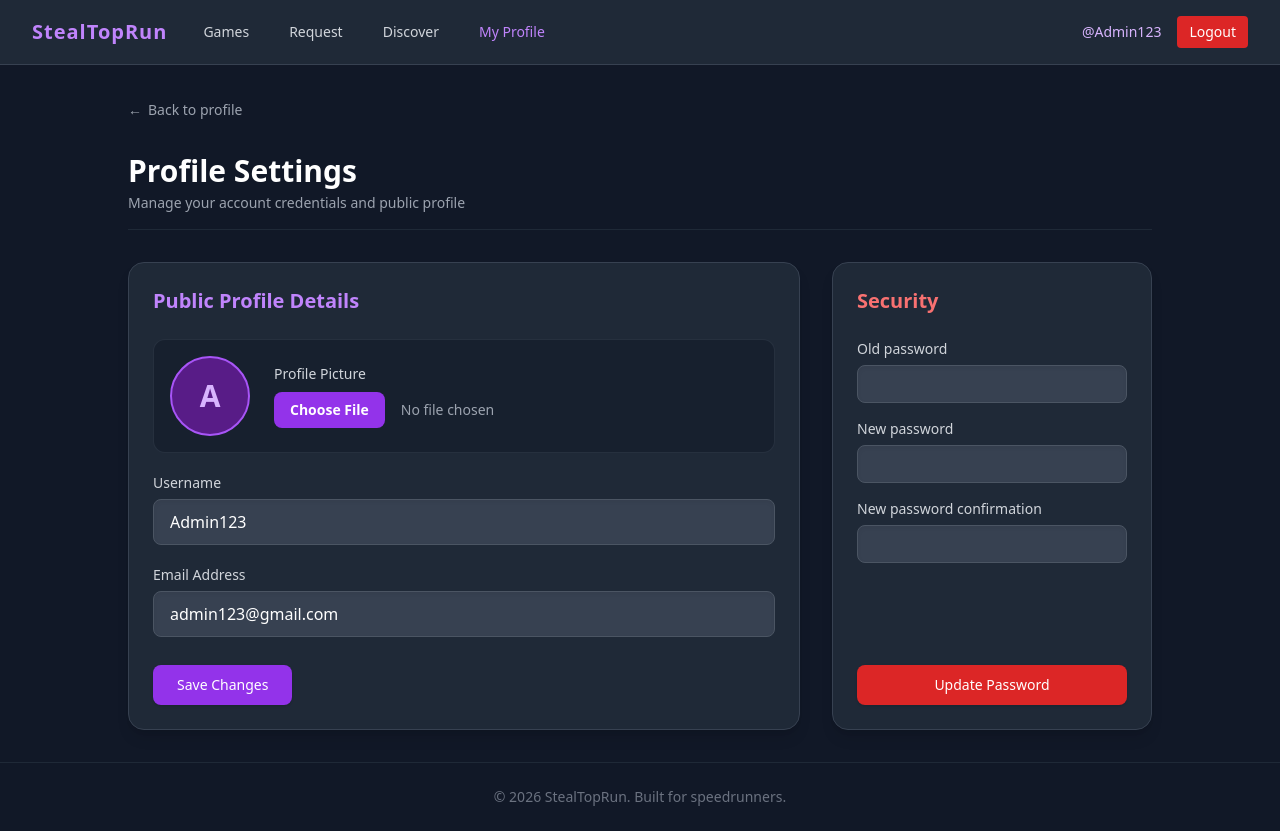
After one commit to Patmiko/StealTopRun-67, a Django app: page /user/Admin123/edit/ in a window 1280 px wide. The commit adds this page. Run offline with Django 5.2, Linux system fonts and the light colour scheme; a user stored in the database is signed in; data comes from the database, SQL or seed files in the repository; some libraries are stand-ins or nearby versions.

Commit message:
feat: Add edit profil view and my profile section in the navbar.

```diff
--- a/main/forms.py
+++ b/main/forms.py
@@ -1,7 +1,7 @@
 from django import forms
 from django.forms import formset_factory
 from django.contrib.admin.widgets import FilteredSelectMultiple
-from .models import Category, Game, GameRequest, SpeedrunTypeRequest, UserReport, SpeedrunReport, Speedrun
+from .models import Category, Game, GameRequest, SpeedrunTypeRequest, UserReport, SpeedrunReport, Speedrun, User
 import re
 
 
@@ -172,3 +172,25 @@ class SpeedrunReportForm(forms.ModelForm):
         widgets = {
             'description': forms.Textarea(attrs={'rows': 4}),
         }
+
+class UserProfileEditForm(forms.ModelForm):
+    class Meta:
+        model = User
+        fields = ['username', 'email', 'profile_picture']
+        widgets = {
+            'username': forms.TextInput(attrs={
+                'class': 'w-full bg-gray-700 border border-gray-600 rounded-lg px-4 py-2.5 text-white focus:outline-none focus:border-purple-500 transition shadow-inner'
+            }),
+            'email': forms.EmailInput(attrs={
+                'class': 'w-full bg-gray-700 border border-gray-600 rounded-lg px-4 py-2.5 text-white focus:outline-none focus:border-purple-500 transition shadow-inner'
+            }),
+            'profile_picture': forms.FileInput(attrs={
+                'class': 'w-full text-sm text-gray-400 file:mr-4 file:py-2 file:px-4 file:rounded-lg file:border-0 file:text-sm file:font-semibold file:bg-purple-600 file:text-white hover:file:bg-purple-700 file:cursor-pointer transition'
+            }),
+        }
+
+    def clean_username(self):
+        username = self.cleaned_data.get('username')
+        if User.objects.filter(username=username).exclude(pk=self.instance.pk).exists():
+            raise forms.ValidationError("This username is already taken.")
+        return username
--- a/main/templates/base.html
+++ b/main/templates/base.html
@@ -40,6 +40,12 @@
                                 class="px-3 py-2 rounded-md text-sm font-medium transition
                                 {% if request.resolver_match.url_name == 'discover' %} text-purple-400 {% else %} text-gray-300 hover:text-white {% endif %}">
                                 Discover
+                            </a>
+
+                            <a href="{% url 'user-profile' username=user.username %}"
+                                class="px-3 py-2 rounded-md text-sm font-medium transition
+                                {% if request.resolver_match.kwargs.username == user.username and request.resolver_match.url_name in 'user-profile edit-profile' %} text-purple-400 {% else %} text-gray-300 hover:text-white {% endif %}">
+                                My Profile
                             </a>
                         </div>
                     {% endif %}
--- /dev/null
+++ b/main/templates/user/edit-profile.html
@@ -0,0 +1,146 @@
+{% extends 'base.html' %}
+
+{% block title %}Edit {{ profile_user.username }}'s Profile - StealTopRun{% endblock %}
+
+{% block content %}
+<div class="max-w-5xl mx-auto space-y-8">
+    <a href="{% url 'user-profile' username=profile_user.username %}" class="inline-flex items-center text-sm text-gray-400 hover:text-purple-400 transition-colors font-medium group">
+        <span class="transform group-hover:-translate-x-1 transition-transform mr-1.5">&larr;</span> Back to profile
+    </a>
+    <div class="flex items-center justify-between border-b border-gray-800 pb-4">
+        <div>
+            <h1 class="text-3xl font-extrabold text-white">Profile Settings</h1>
+            <p class="text-gray-400 text-sm mt-1">Manage your account credentials and public profile</p>
+        </div>
+    </div>
+
+    {% if messages %}
+        <div class="space-y-4">
+            {% for message in messages %}
+                <div class="p-4 rounded-xl border text-sm font-medium shadow-md transition
+                    {% if message.tags == 'success' %}
+                        bg-green-900/40 border-green-500/50 text-green-300
+                    {% elif message.tags == 'error' %}
+                        bg-red-900/40 border-red-500/50 text-red-300
+                    {% else %}
+                        bg-blue-900/40 border-blue-500/50 text-blue-300
+                    {% endif %}">
+                    {{ message }}
+                </div>
+            {% endfor %}
+        </div>
+    {% endif %}
+
+    <div class="grid grid-cols-1 md:grid-cols-3 gap-8 items-stretch">
+
+        <div class="md:col-span-2 bg-gray-800 border border-gray-700 rounded-2xl p-6 shadow-lg flex flex-col h-full justify-between">
+            <div>
+                <h2 class="text-xl font-bold text-purple-400 mb-6">Public Profile Details</h2>
+
+                <form method="POST" enctype="multipart/form-data" class="space-y-5">
+                    {% csrf_token %}
+                    <input type="hidden" name="action" value="update_profile">
+
+                    <div class="flex flex-col sm:flex-row items-center gap-6 bg-gray-900/50 p-4 rounded-xl border border-gray-700/50">
+                        <div class="flex-shrink-0" id="avatar-container">
+                            {% if profile_user.profile_picture %}
+                                <img id="profile-avatar" src="{{ profile_user.profile_picture.url }}" alt="Preview" class="w-20 h-20 rounded-full object-cover border-2 border-purple-500 shadow-md">
+                            {% else %}
+                                <div id="profile-avatar" class="w-20 h-20 rounded-full bg-purple-900 border-2 border-purple-500 flex items-center justify-center text-3xl font-extrabold text-purple-300 uppercase">
+                                    {{ profile_user.username|make_list|first }}
+                                </div>
+                            {% endif %}
+                        </div>
+                        <div class="flex-grow w-full">
+                            <label class="block text-sm font-medium text-gray-300 mb-2">Profile Picture</label>
+                            <div id="avatar-input-wrapper">
+                                {{ profile_form.profile_picture }}
+                            </div>
+                            {% if profile_form.profile_picture.errors %}
+                                <p class="text-red-400 text-xs mt-1">{{ profile_form.profile_picture.errors.0 }}</p>
+                            {% endif %}
+                        </div>
+                    </div>
+
+                    <div>
+                        <label for="{{ profile_form.username.id_for_label }}" class="block text-sm font-medium text-gray-300 mb-1.5">Username</label>
+                        {{ profile_form.username }}
+                        {% if profile_form.username.errors %}
+                            <p class="text-red-400 text-xs mt-1">{{ profile_form.username.errors.0 }}</p>
+                        {% endif %}
+                    </div>
+
+                    <div>
+                        <label for="{{ profile_form.email.id_for_label }}" class="block text-sm font-medium text-gray-300 mb-1.5">Email Address</label>
+                        {{ profile_form.email }}
+                        {% if profile_form.email.errors %}
+                            <p class="text-red-400 text-xs mt-1">{{ profile_form.email.errors.0 }}</p>
+                        {% endif %}
+                    </div>
+
+                    <div class="pt-2">
+                        <button type="submit" class="w-full sm:w-auto bg-purple-600 hover:bg-purple-700 text-white font-medium text-sm px-6 py-2.5 rounded-lg shadow transition cursor-pointer">
+                            Save Changes
+                        </button>
+                    </div>
+                </form>
+            </div>
+        </div>
+
+        <div class="bg-gray-800 border border-gray-700 rounded-2xl p-6 shadow-lg flex flex-col h-full">
+            <form method="POST" class="flex flex-col h-full justify-between">
+                {% csrf_token %}
+                <input type="hidden" name="action" value="change_password">
+
+                <div>
+                    <h2 class="text-xl font-bold text-red-400 mb-6">Security</h2>
+                    <div class="space-y-4">
+                        {% for field in password_form %}
+                            <div>
+                                <label for="{{ field.id_for_label }}" class="block text-sm font-medium text-gray-300 mb-1.5">{{ field.label }}</label>
+                                <input
+                                    type="{{ field.field.widget.input_type }}"
+                                    name="{{ field.html_name }}"
+                                    id="{{ field.id_for_label }}"
+                                    class="w-full bg-gray-700 border border-gray-600 rounded-lg px-4 py-2 text-white text-sm focus:outline-none focus:border-purple-500 transition shadow-inner"
+                                    required
+                                >
+                                {% if field.errors %}
+                                    <p class="text-red-400 text-xs mt-1">{{ field.errors.0 }}</p>
+                                {% endif %}
+                            </div>
+                        {% endfor %}
+                    </div>
+                </div>
+
+                <div class="pt-6">
+                    <button type="submit" class="w-full bg-red-600 hover:bg-red-700 text-white font-medium text-sm px-4 py-2.5 rounded-lg shadow transition cursor-pointer">
+                        Update Password
+                    </button>
+                </div>
+            </form>
+        </div>
+
+    </div>
+</div>
+
+<script>
+    document.addEventListener("DOMContentLoaded", function() {
+        const fileInput = document.querySelector('#avatar-input-wrapper input[type="file"]');
+        const container = document.getElementById('avatar-container');
+
+        if (fileInput) {
+            fileInput.addEventListener('change', function(e) {
+                const file = e.target.files[0];
+                if (file) {
+                    const reader = new FileReader();
+                    reader.onload = function(event) {
+                        container.innerHTML = `<img id="profile-avatar" src="${event.target.result}" alt="Preview" class="w-20 h-20 rounded-full object-cover border-2 border-purple-500 shadow-md">`;
+                    };
+                    reader.readAsDataURL(file);
+                }
+            });
+        }
+    });
+</script>
+{% endblock %}
--- a/main/urls.py
+++ b/main/urls.py
@@ -11,6 +11,8 @@ urlpatterns = [
     path('user/register', views.RegisterView.as_view(), name='user-register'),
     path('user/logout', views.LogoutView.as_view(), name='user-logout'),
     path('user/<str:username>/', views.UserProfileView.as_view(), name='user-profile'),
+    path('user/<str:username>/edit/', views.EditUserProfileView.as_view(), name='edit-profile'),
+
 
     # Games & Leaderboards
     path('games/', views.GamesView.as_view(), name='game-list'),
--- a/main/views.py
+++ b/main/views.py
@@ -1,14 +1,15 @@
 from django.shortcuts import render, redirect, get_object_or_404
-from django.contrib.auth import authenticate, login, logout
+from django.contrib.auth import authenticate, login, logout, update_session_auth_hash
 from django.utils.decorators import method_decorator
 from django.contrib.auth.decorators import login_required
+from django.contrib.auth.forms import PasswordChangeForm
 from django.contrib import messages
 from django.utils import timezone
 from datetime import timedelta
 from django.db.models import Count, Q, Prefetch
 from django.views import View
 from .models import User, Game, Speedrun, SpeedrunType
-from .forms import SpeedrunForm, GameRequestForm, SpeedrunTypeRequestForm, UserReportForm, SpeedrunReportForm
+from .forms import SpeedrunForm, GameRequestForm, SpeedrunTypeRequestForm, UserReportForm, SpeedrunReportForm, UserProfileEditForm
 import json
 
 
@@ -79,6 +80,64 @@ class UserProfileView(View):
             'user_runs': user_runs,
         }
         return render(request, 'user/profile.html', context)
+
+@method_decorator(login_required(login_url='user-login'), name='dispatch')
+class EditUserProfileView(View):
+    def get(self, request, username, *args, **kwargs):
+        profile_user = get_object_or_404(User, username=username)
+
+        if request.user != profile_user:
+            messages.error(request, "You cannot edit someone else's profile.")
+            return redirect('user-profile', username=profile_user.username)
+
+        profile_form = UserProfileEditForm(instance=profile_user)
+        password_form = PasswordChangeForm(user=profile_user)
+
+        context = {
+            'profile_user': profile_user,
+            'profile_form': profile_form,
+            'password_form': password_form,
+        }
+        return render(request, 'user/edit-profile.html', context)
+
+    def post(self, request, username, *args, **kwargs):
+        profile_user = get_object_or_404(User, username=username)
+
+        if request.user != profile_user:
+            messages.error(request, "You cannot edit someone else's profile.")
+            return redirect('user-profile', username=profile_user.username)
+
+        action = request.POST.get('action')
+        profile_form = UserProfileEditForm(instance=profile_user)
+        password_form = PasswordChangeForm(user=profile_user)
+
+        if action == 'update_profile':
+            profile_form = UserProfileEditForm(request.POST, request.FILES, instance=profile_user)
+            if profile_form.is_valid():
+                user = profile_form.save()
+                messages.success(request, 'Profile updated successfully!')
+
+                return redirect('user-profile', username=user.username)
+            else:
+                messages.error(request, 'Please correct the errors in the profile form.')
+
+        elif action == 'change_password':
+            password_form = PasswordChangeForm(user=profile_user, data=request.POST)
+            if password_form.is_valid():
+                user = password_form.save()
+
+                update_session_auth_hash(request, user)
+                messages.success(request, 'Your password was successfully updated!')
+                return redirect('user-profile', username=profile_user.username)
+            else:
+                messages.error(request, 'Please correct the errors in the password form.')
+
+        context = {
+            'profile_user': profile_user,
+            'profile_form': profile_form,
+            'password_form': password_form,
+        }
+        return render(request, 'user/edit-profile.html', context)
 
 
 #GAME PATHS
```
Also changed, not shown: main/templates/category_leaderboard.html (+3 -4 lines), main/templates/submit_request.html (+6 -1 lines), main/templates/user/profile.html (+8 -4 lines). Lines whose indentation alone changed are shown as unchanged.
